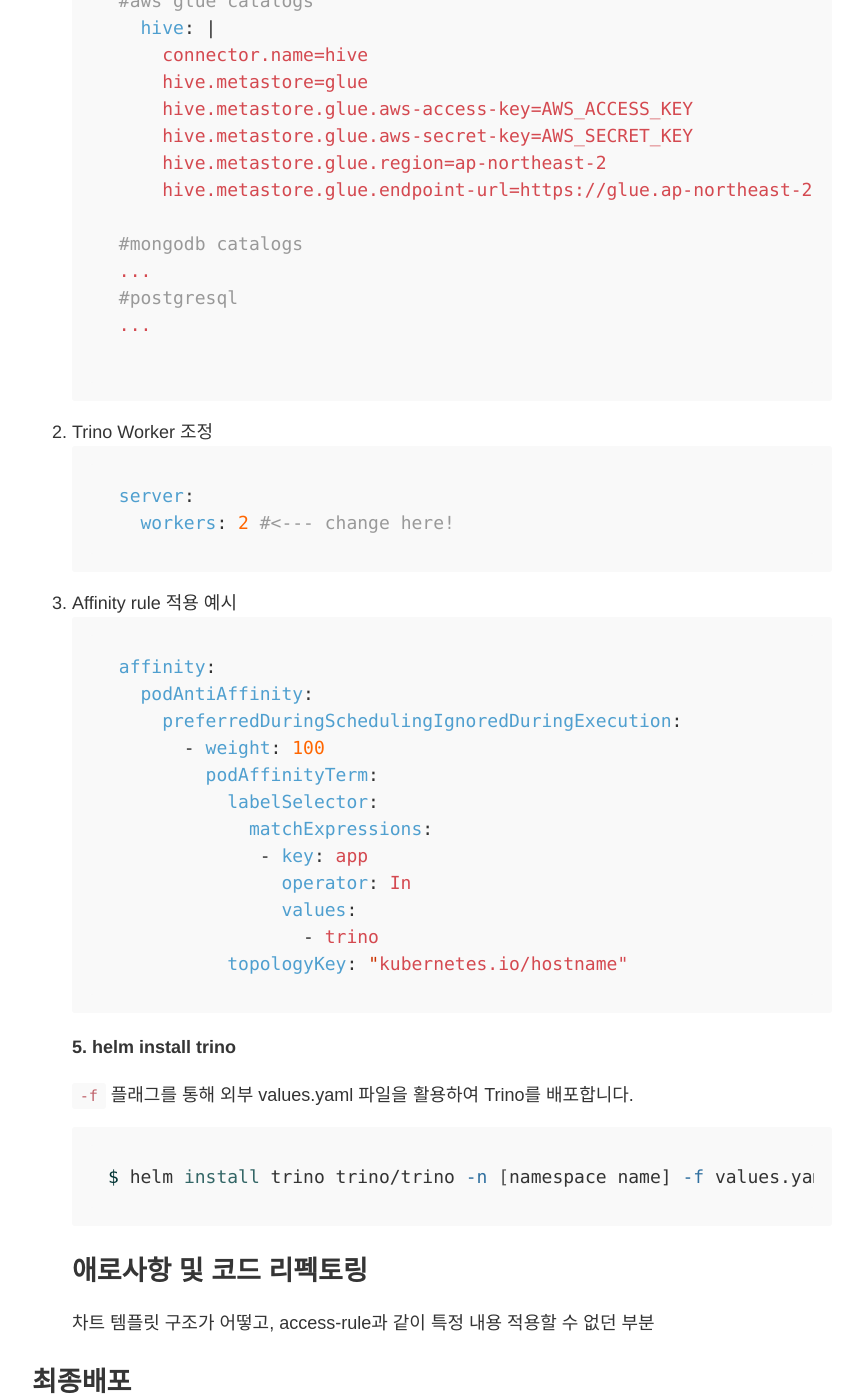
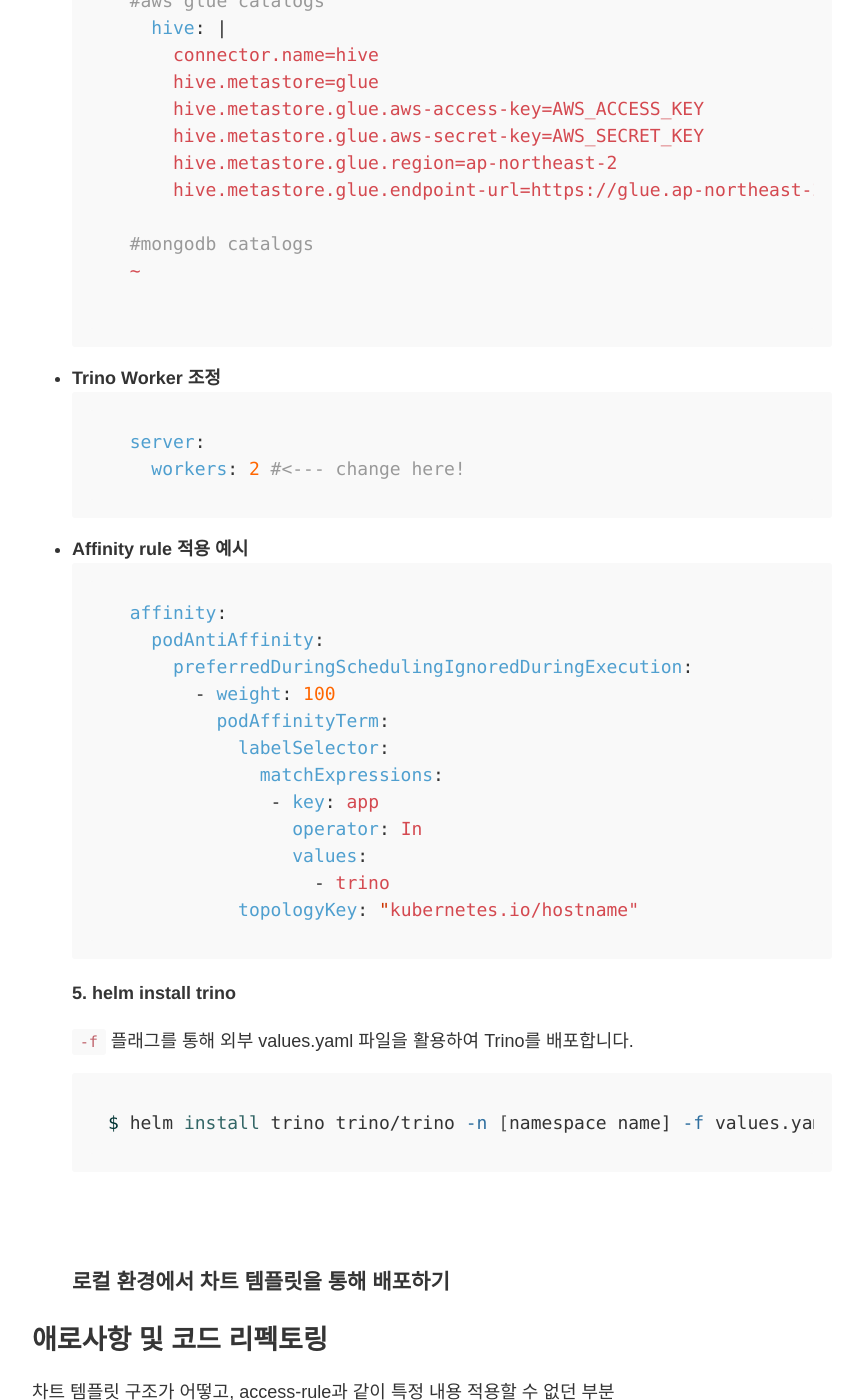
Before and after one commit to daru1027/daru1027.github.io, a Jekyll site: the page built from _posts/2022-09-16-eks-on-trino.md, in a window 1280 px wide and 1400 px high, scrolled down 5545 px. Shown: the whole window, without its empty margins (208-1053 px from the left). Built offline with Jekyll 4.4.1, drawn with Linux system fonts in a browser that asks for light colours.

Commit message:
ADD: 내용 구조 변경

````diff
--- a/_posts/2022-09-16-eks-on-trino.md
+++ b/_posts/2022-09-16-eks-on-trino.md
@@ -161,17 +161,15 @@
         hive.metastore.glue.endpoint-url=https://glue.ap-northeast-2.amazonaws.com
 
     #mongodb catalogs
-    ...
-    #postgresql
-    ...
+    ~
 
     ```
-2. Trino Worker 조정
+* **Trino Worker 조정**
     ```yaml
     server:
       workers: 2 #<--- change here!
     ```
-3. Affinity rule 적용 예시
+* **Affinity rule 적용 예시**
     ```yaml
     affinity:
       podAntiAffinity:
@@ -191,6 +189,10 @@
 ```bash
 $ helm install trino trino/trino -n [namespace name] -f values.yaml
 ```
+<br/><br/>
+### 로컬 환경에서 차트 템플릿을 통해 배포하기
+
+
 ## 애로사항 및 코드 리펙토링
 차트 템플릿 구조가 어떻고, access-rule과 같이 특정 내용 적용할 수 없던 부분
 
````
Also changed, not shown: other parts of _posts/2022-09-16-eks-on-trino.md (+1 -1 lines).
